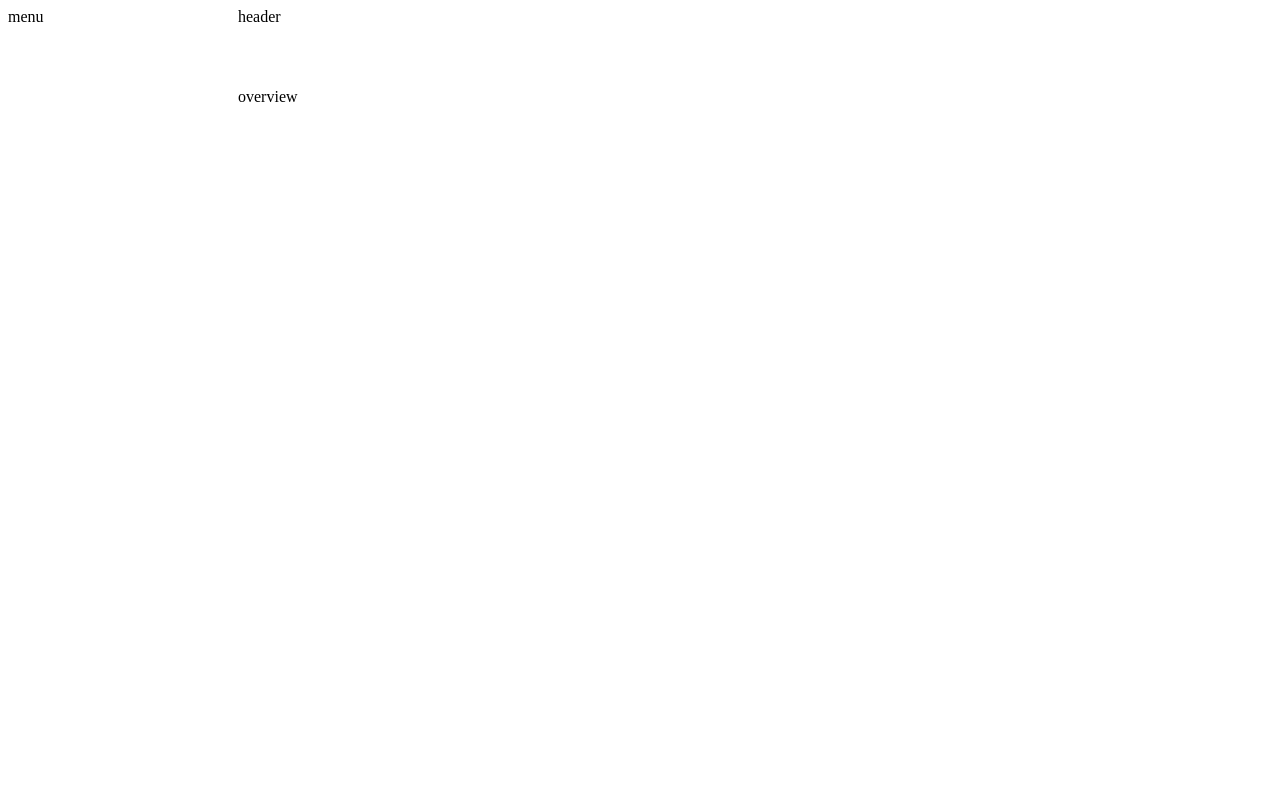
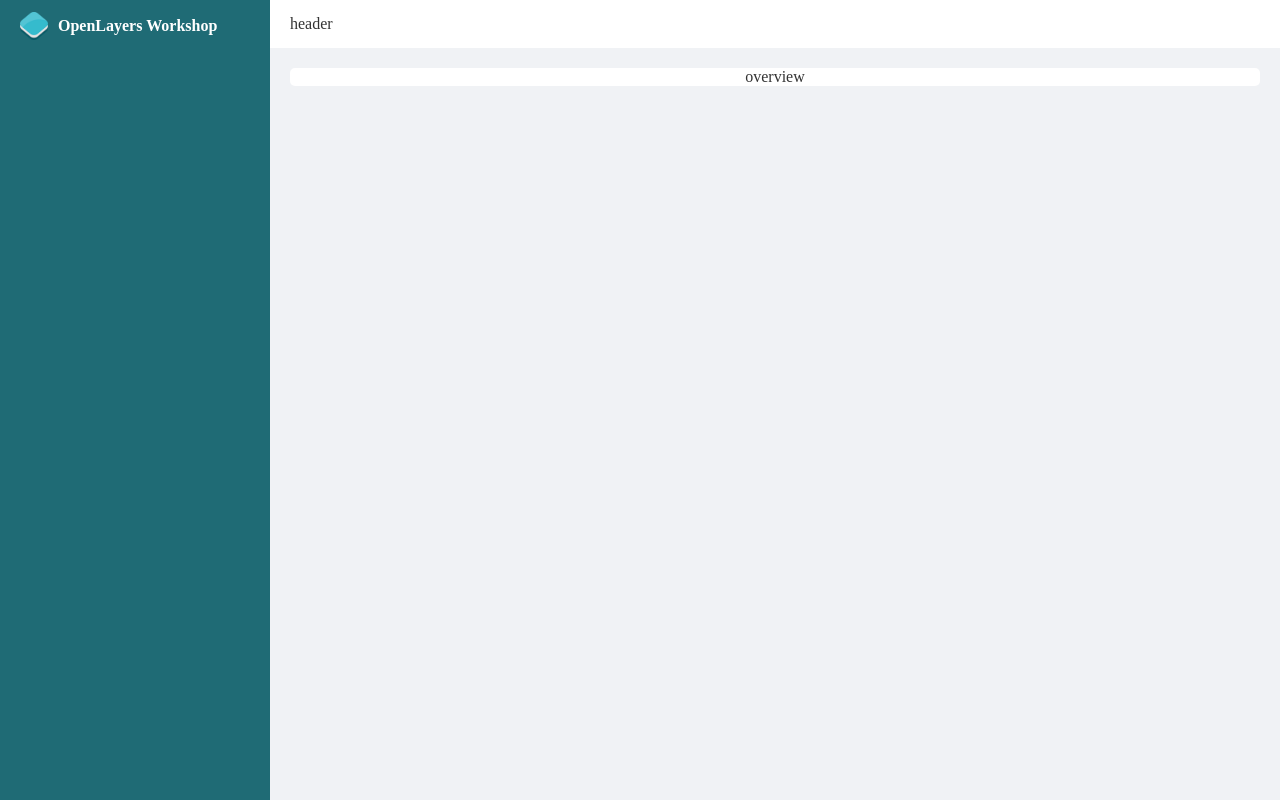
Before and after one commit to CN-Shopkeeper/ol_workshop, a Vue app: page /overview in a window 1280 px wide. Built offline with nearby package versions, Linux system fonts and the light colour scheme.

Commit message:
style(frame): add some styles

```diff
--- a/src/App.vue
+++ b/src/App.vue
@@ -1,7 +1,7 @@
 <template>
-  <div class="main">
+  <div class="app">
     <el-container class="main-content">
-      <el-aside width="210px">
+      <el-aside width="270px">
         <nav-menu />
       </el-aside>
       <el-container class="page">
@@ -23,4 +23,60 @@ import NavMenu from "@/components/nav-menu";
 import NavHeader from "@/components/nav-header";
 </script>
 
-<style scoped></style>
+<style scoped lang="less">
+.app {
+  position: fixed;
+  top: 0;
+  left: 0;
+  width: 100%;
+  height: 100%;
+}
+
+.main-content,
+.page {
+  height: 100%;
+}
+
+.page-content {
+  height: calc(100% - 48px);
+
+  .page-view {
+    background-color: #fff;
+    border-radius: 5px;
+  }
+}
+
+.el-header,
+.el-footer {
+  display: flex;
+  color: #333;
+  text-align: center;
+  align-items: center;
+}
+
+.el-header {
+  height: 48px !important;
+}
+
+.el-aside {
+  overflow-x: hidden;
+  overflow-y: auto;
+  line-height: 200px;
+  text-align: left;
+  cursor: pointer;
+  background-color: #1f6b75;
+  transition: width 0.3s linear;
+  scrollbar-width: none; /* firefox */
+  -ms-overflow-style: none; /* IE 10+ */
+
+  &::-webkit-scrollbar {
+    display: none;
+  }
+}
+
+.el-main {
+  color: #333;
+  text-align: center;
+  background-color: #f0f2f5;
+}
+</style>
--- a/src/components/nav-header/src/nav-header.vue
+++ b/src/components/nav-header/src/nav-header.vue
@@ -4,4 +4,9 @@
 
 <script setup lang="ts"></script>
 
-<style scoped></style>
+<style scoped lang="less">
+.nav-header {
+  display: flex;
+  width: 100%;
+}
+</style>
--- a/src/components/nav-menu/src/nav-menu.vue
+++ b/src/components/nav-menu/src/nav-menu.vue
@@ -1,7 +1,72 @@
 <template>
-  <div class="nav-menu">menu</div>
+  <div class="nav-menu">
+    <div class="logo">
+      <img class="img" src="~@/assets/logo70.png" alt="logo" />
+      <div class="title">
+        <span v-if="!collapse">OpenLayers Workshop</span>
+      </div>
+    </div>
+  </div>
 </template>
 
 <script setup lang="ts"></script>
 
-<style scoped></style>
+<style scoped lang="less">
+.nav-menu {
+  height: 100%;
+  background-color: #1f6b75;
+
+  .logo {
+    display: flex;
+    height: 28px;
+    padding: 12px 10px 8px 10px;
+    flex-direction: row;
+    justify-content: flex-start;
+    align-items: center;
+
+    .img {
+      height: 100%;
+      margin: 0 10px;
+    }
+
+    .title {
+      font-size: 16px;
+      font-weight: 700;
+      color: white;
+    }
+  }
+
+  .el-menu {
+    border-right: none;
+  }
+
+  // 目录
+  .el-sub-menu {
+    background-color: #001529 !important;
+    // 二级菜单 ( 默认背景 )
+    .el-menu-item {
+      padding-left: 50px !important;
+      background-color: #0c2135 !important;
+    }
+  }
+
+  ::v-deep .el-sub-menu__title {
+    background-color: #001529 !important;
+  }
+
+  // hover 高亮
+  .el-menu-item:hover {
+    color: #fff !important; // 菜单
+  }
+
+  .el-menu-item.is-active {
+    color: #fff !important;
+    background-color: #0a60bd !important;
+  }
+}
+
+.el-menu-vertical:not(.el-menu--collapse) {
+  width: 100%;
+  height: calc(100% - 48px);
+}
+</style>
```
Also changed, not shown: src/assets/logo70.png (added).
